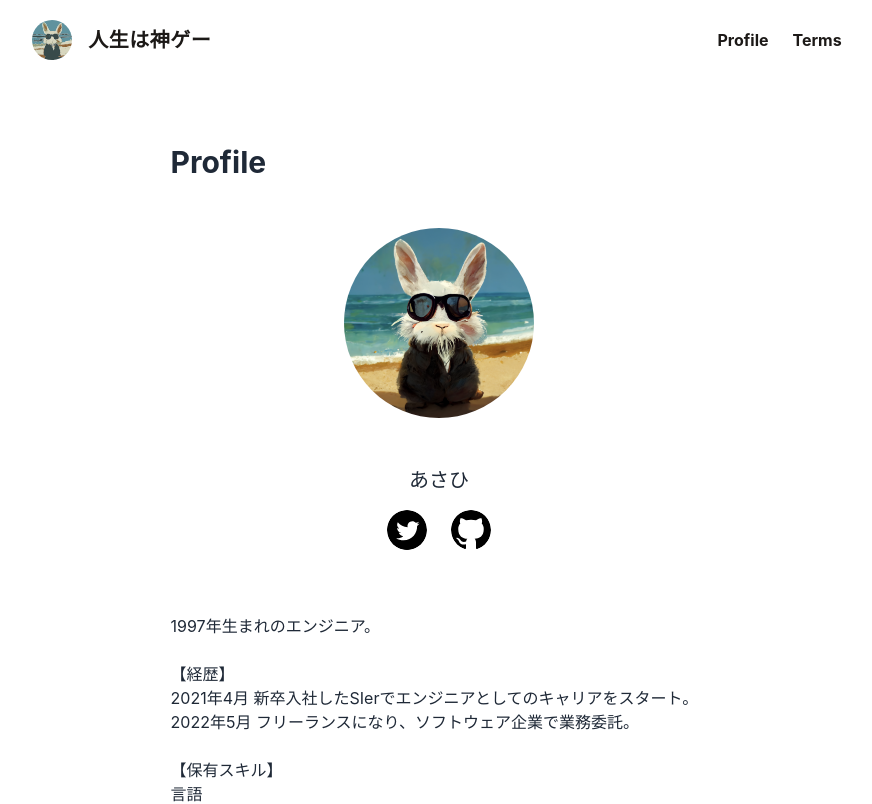
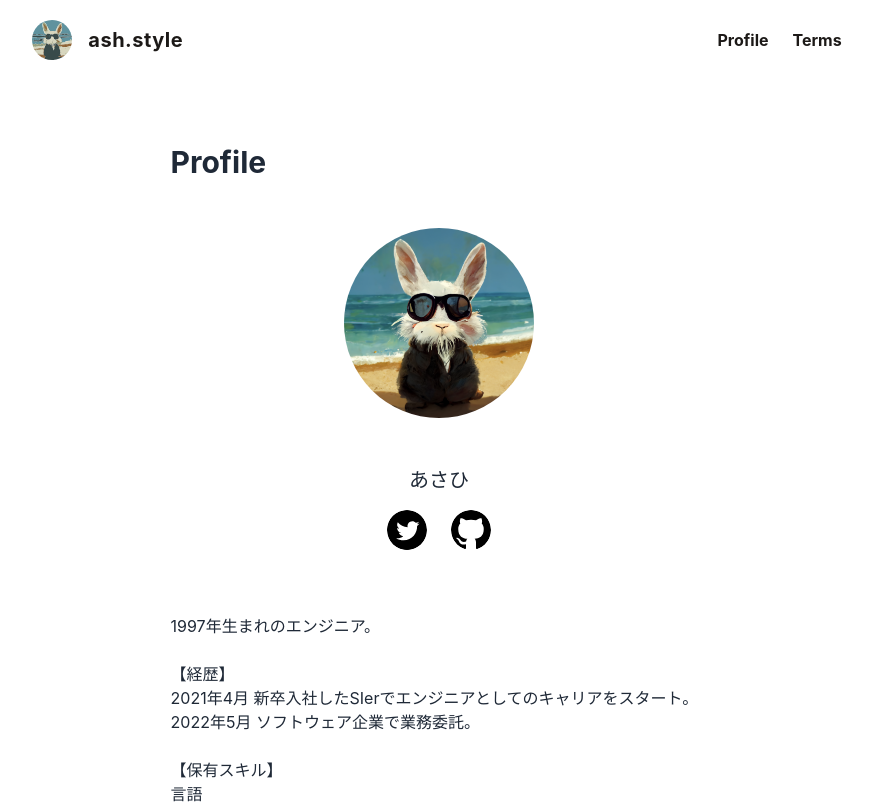
Before and after one commit to ShumpeiAsahi/ash-blog-web, a Next.js app: page /profile in a window 1280 px wide. Shown: the top 804 px of the page, without its empty margins (201-1073 px from the left). Built offline with nearby package versions, Linux system fonts and the light colour scheme.

Commit message:
modify detail

```diff
--- a/components/Header.tsx
+++ b/components/Header.tsx
@@ -17,7 +17,7 @@ export const Header = () => {
         <Link href="/">
           <a className="inline-flex items-center p-2 mr-4 ">
             <Logo logo="/logo.svg" />
-            <span className="text-xl text-stone-900 font-bold uppercase tracking-wide ml-4">
+            <span className="text-xl text-stone-900 font-bold tracking-wide ml-4">
               {BLOG_TITLE}
             </span>
           </a>
--- a/lib/env.ts
+++ b/lib/env.ts
@@ -1,6 +1,6 @@
-export const PAGE_SIZE = 5;
+export const PAGE_SIZE = 10;
 
-export const BLOG_TITLE = "人生は神ゲー";
+export const BLOG_TITLE = "ash.style";
 
 export const BLOG_SUBTITLE = "エンジニアあさひのブログ";
 
@@ -8,6 +8,6 @@ export const BLOG_DESCRIPTION = "技術について書いています。";
 
 export const GITHUB_URL = "https://github.com/ShumpeiAsahi";
 
-export const TWITTER_URL = "https://twitter.com/Asahishu712";
+export const TWITTER_URL = "https://twitter.com/shumpeiasahi";
 
 export const CONTENT_REPO = "posts/ash-blog-store";
--- a/pages/profile.tsx
+++ b/pages/profile.tsx
@@ -38,7 +38,7 @@ const Profile: React.FC = () => {
             <p>
               2021年4月 新卒入社したSIerでエンジニアとしてのキャリアをスタート。
             </p>
-            <p>2022年5月 フリーランスになり、ソフトウェア企業で業務委託。</p>
+            <p>2022年5月 ソフトウェア企業で業務委託。</p>
             <br />
             <p>【保有スキル】</p>
             <p>言語</p>
@@ -46,7 +46,6 @@ const Profile: React.FC = () => {
             <p>OS・インフラ</p>
             <p>Ubuntu/RedHat/Docker/AWS/GCP</p>
             <br />
-            <p>人生は神ゲーだ！</p>
           </div>
         </div>
       </main>
```
